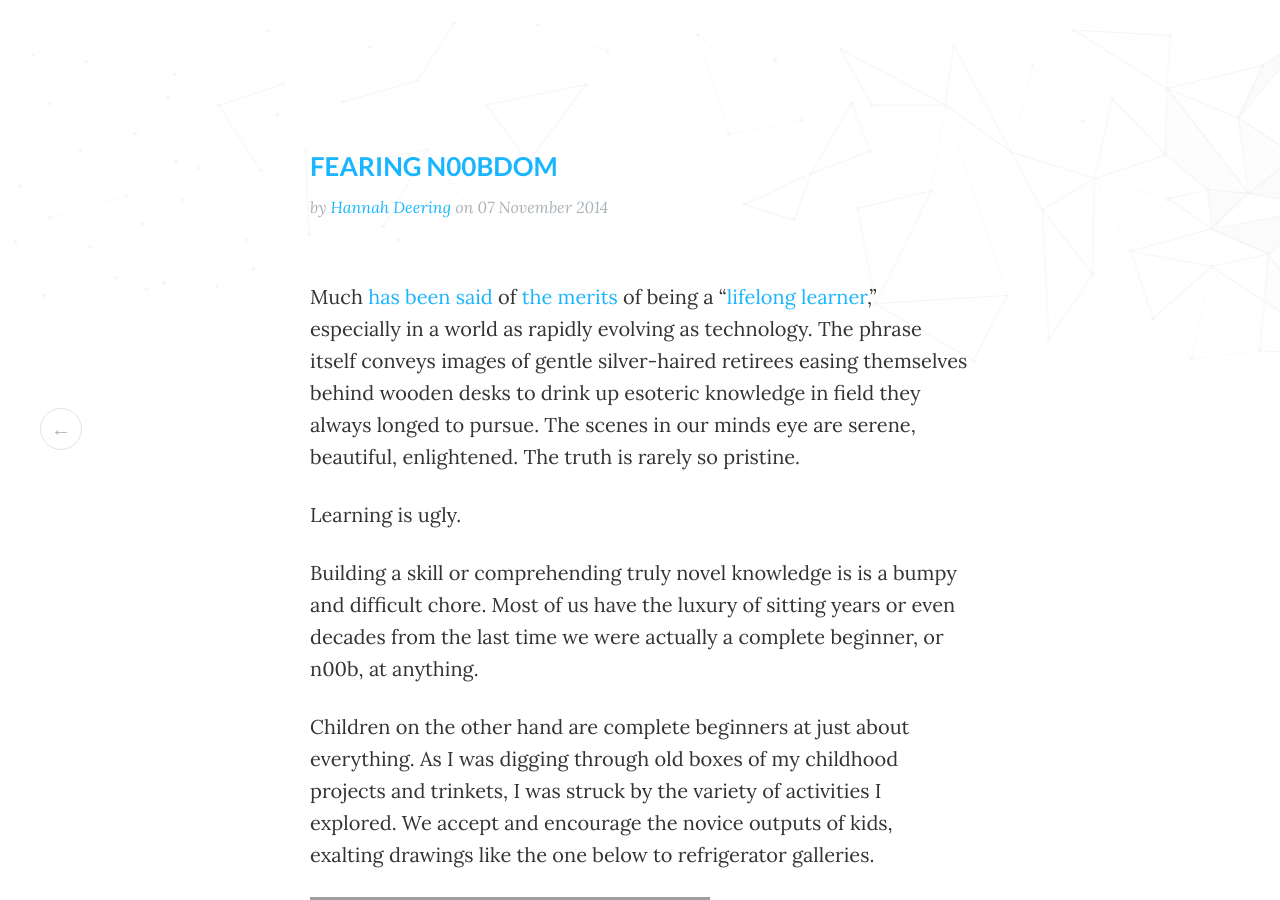
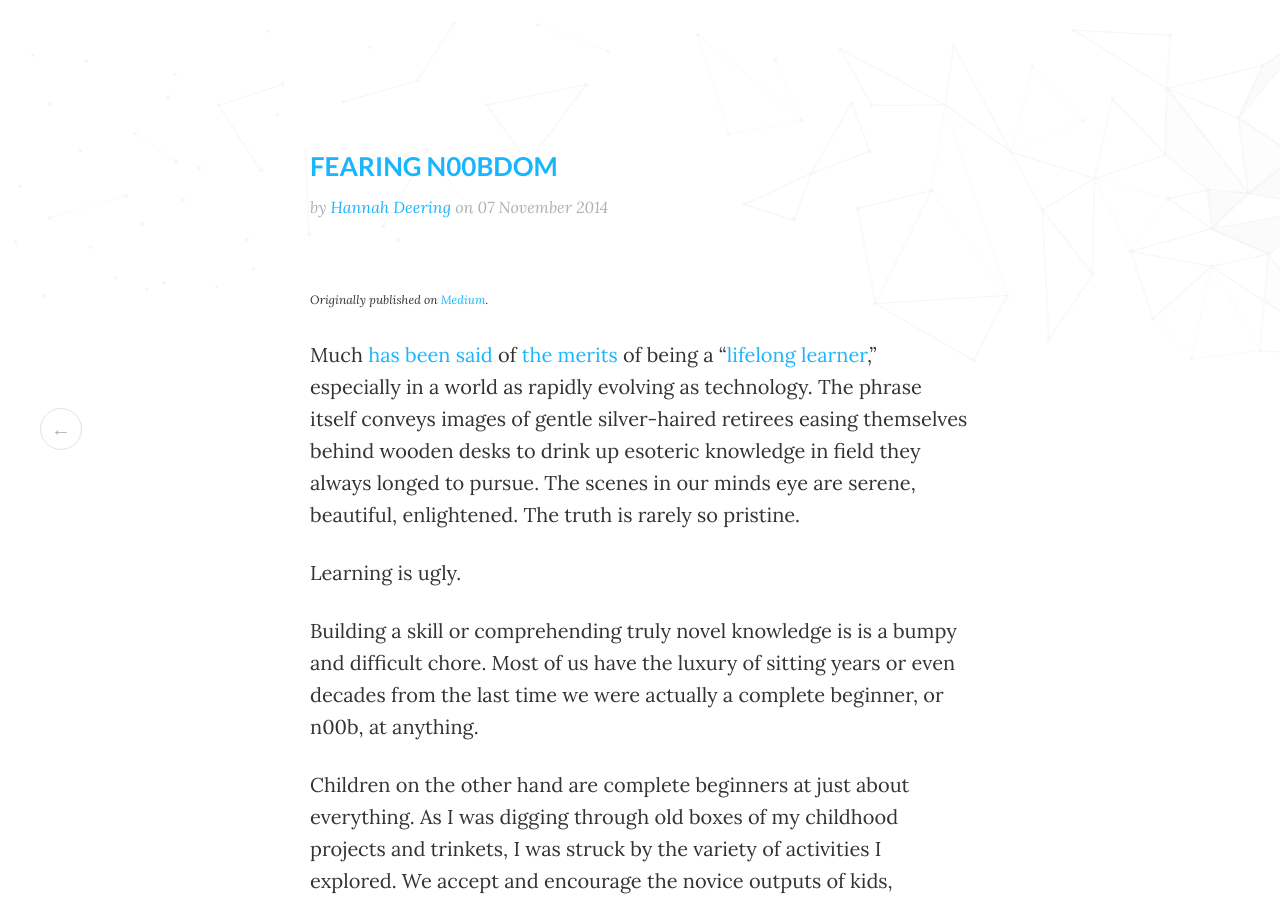
Before and after one commit to hannahd/hannahd.github.io, a Jekyll site: the page built from _posts/2014-11-07-fearing-noobdom.markdown, in a window 1280 px wide and 900 px high. Built offline with Jekyll 4.4.1, drawn with Linux system fonts in a browser that asks for light colours; nearby versions of some CDN libraries.

Commit message:
Readme Update + tweaks

```diff
--- a/_posts/2014-11-07-fearing-noobdom.markdown
+++ b/_posts/2014-11-07-fearing-noobdom.markdown
@@ -7,6 +7,8 @@ categories: blog
 tags: education
 ---
 
+<small>_Originally published on [Medium](https://medium.com/@hannahd_ux/fearing-n00bdom-517d96abe5e2)._</small>
+
 Much [has been said][1] of [the merits][2] of being a “[lifelong learner][3],” especially in a world as rapidly evolving as technology. The phrase itself conveys images of gentle silver-haired retirees easing themselves behind wooden desks to drink up esoteric knowledge in field they always longed to pursue. The scenes in our minds eye are serene, beautiful, enlightened. The truth is rarely so pristine.
 
 > Learning is ugly.
@@ -15,7 +17,7 @@ Building a skill or comprehending truly novel knowledge is is a bumpy and diffic
 
 Children on the other hand are complete beginners at just about everything. As I was digging through old boxes of my childhood projects and trinkets, I was struck by the variety of activities I explored. We accept and encourage the novice outputs of kids, exalting drawings like the one below to refrigerator galleries.
 
-<a href="{{ site.url }}/assets/img/child-drawing.jpg" data-lightbox="noobdom" data-title="Source: http://elephantaday.blogspot.com/2012/07/elephant-no-293-drawing-like-child.html">![Childlike Drawing]({{ site.url }}/assets/img/child-drawing.jpg)</a><br>
+<a href="{{ site.url }}/assets/img/child-drawing.png" data-lightbox="noobdom" data-title="Source: http://elephantaday.blogspot.com/2012/07/elephant-no-293-drawing-like-child.html">![Childlike Drawing]({{ site.url }}/assets/img/child-drawing.png)</a><br>
 <small>_[Source][6]_</small>
 
 But what if I told you that drawing was done by a 30 year old? You might laugh, but why? What if she had just as much experience drawing as a four year old? As we get older, society’s acceptance of our stumbling novice attempts at new skills diminishes significantly. It becomes something to mock rather than nourish, eroding confidence just as it buds.
--- a/_scss/base/_global.scss
+++ b/_scss/base/_global.scss
@@ -88,7 +88,7 @@ p {
 }
 
 small {
-  font-size: 60%;
+  font-size: 80%;
 }
 
 ul li { list-style-type: circle; }
```
Also changed, not shown: README.md.
